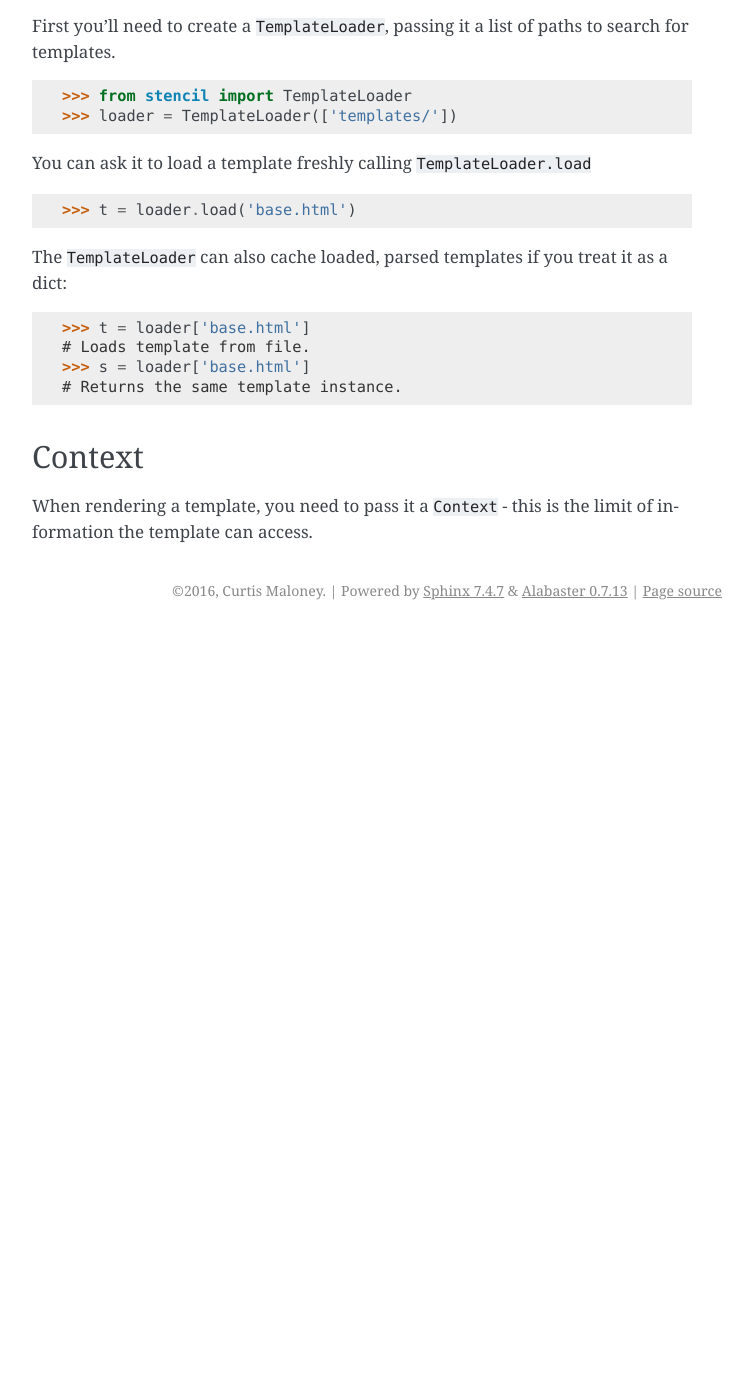
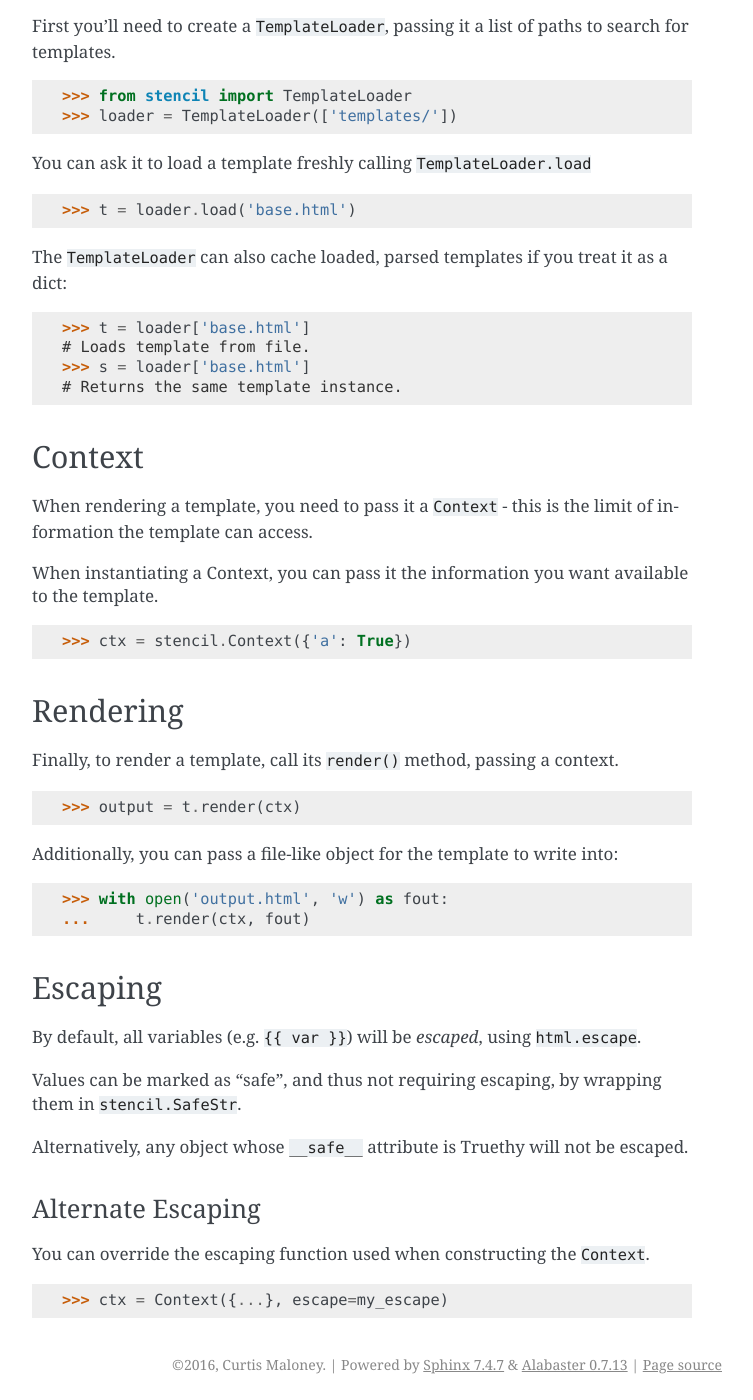
Before and after one commit to funkybob/stencil, a Sphinx documentation site: the page built from docs/using.rst, in a window 1280 px wide and 1400 px high, scrolled down 519 px. Shown: the whole window, without its empty margins (388-1141 px from the left). Built offline with Sphinx 7.4.7, drawn with Linux system fonts in a browser that asks for light colours; before the commit the page ends 1149 px from its top, so only the background shows below that; some of the changed text lies outside the part shown.

Commit message:
Update docs

```diff
--- a/docs/index.rst
+++ b/docs/index.rst
@@ -25,5 +25,7 @@ K-T to Py2 just wasn't warranted.
 
 So I figured, why not see how small I can make a functional template language?
 
-Apparently, "under 400 lines of code" is the answer... (it's grown a little
-since then :)
+Apparently, "under 400 lines of code" is the answer...
+
+Since then AWS Lambda picked up support for Python3, and stencil has grown
+considerably - in features, more than code size.
--- a/docs/using.rst
+++ b/docs/using.rst
@@ -50,3 +50,39 @@ Context
 
 When rendering a template, you need to pass it a ``Context`` - this is the
 limit of information the template can access.
+
+When instantiating a Context, you can pass it the information you want
+available to the template.
+
+    >>> ctx = stencil.Context({'a': True})
+
+Rendering
+=========
+
+Finally, to render a template, call its ``render()`` method, passing a context.
+
+    >>> output = t.render(ctx)
+
+Additionally, you can pass a file-like object for the template to write into:
+
+    >>> with open('output.html', 'w') as fout:
+    ...     t.render(ctx, fout)
+
+Escaping
+========
+
+By default, all variables (e.g. ``{{ var }}``) will be `escaped`, using
+``html.escape``.
+
+Values can be marked as "safe", and thus not requiring escaping, by wrapping
+them in ``stencil.SafeStr``.
+
+Alternatively, any object whose ``__safe__`` attribute is Truethy will not be
+escaped.
+
+Alternate Escaping
+------------------
+
+You can override the escaping function used when constructing the ``Context``.
+
+    >>> ctx = Context({...}, escape=my_escape)
```
